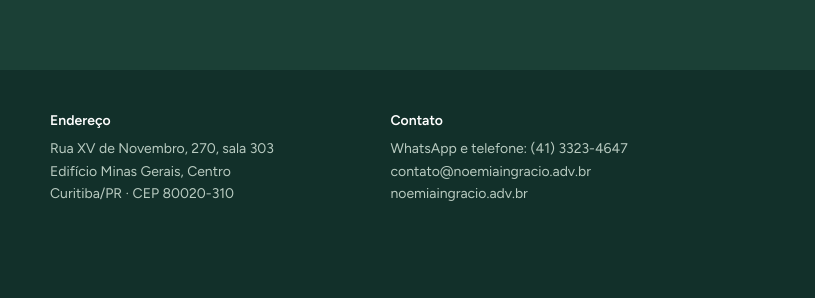
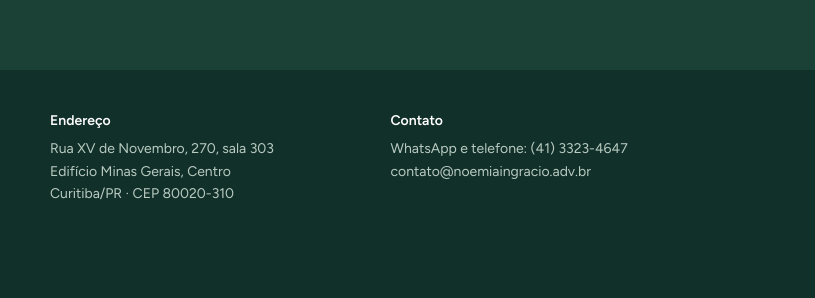
Before and after one commit to dmprime/lp-aposentadoria-noemia, a plain HTML site: page index.html in a window 1280 px wide. Shown: the part 7853-8151 px from the top of the page, 465-1280 px from the left. Drawn offline with Linux system fonts and the light colour scheme.

Commit message:
Rodapé: remove o endereço do site do escritório
Fica só WhatsApp/telefone e e-mail no bloco de contato.

Co-Authored-By: Claude Opus 5.5 <noreply@anthropic.com>

```diff
--- a/index.html
+++ b/index.html
@@ -586,7 +586,7 @@ height="0" width="0" style="display:none;visibility:hidden"></iframe></noscript>
   <div class="wrap">
     <div><img class="footer-logo" src="img/logo.png" alt="" width="283" height="213"><b>Noemia Ingrácio Advocacia</b>Atuação dedicada ao Direito Previdenciário desde 2006.<br>Dra. Noemia Ingracio de Silva · OAB/PR 57.087</div>
     <div><b>Endereço</b>Rua XV de Novembro, 270, sala 303<br>Edifício Minas Gerais, Centro<br>Curitiba/PR · CEP 80020-310</div>
-    <div><b>Contato</b>WhatsApp e telefone: (41) 3323-4647<br>contato@noemiaingracio.adv.br<br>noemiaingracio.adv.br</div>
+    <div><b>Contato</b>WhatsApp e telefone: (41) 3323-4647<br>contato@noemiaingracio.adv.br</div>
     <p class="legal">Conteúdo de caráter informativo, conforme o Código de Ética e Disciplina da OAB e o Provimento 205/2021. A análise de cada caso depende da documentação e das regras aplicáveis. <a href="https://noemiaingracio.adv.br/politica-de-privacidade-2/" target="_blank" rel="noopener">Política de Privacidade</a></p>
   </div>
 </footer>
```
